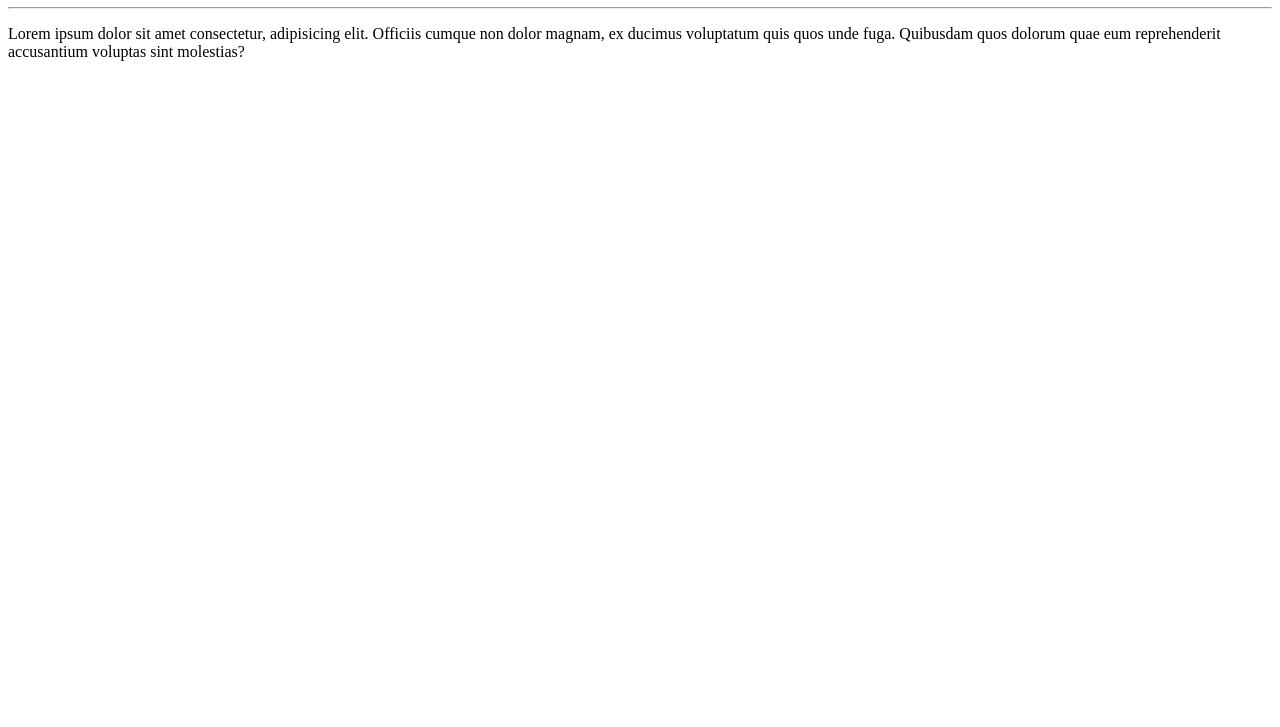
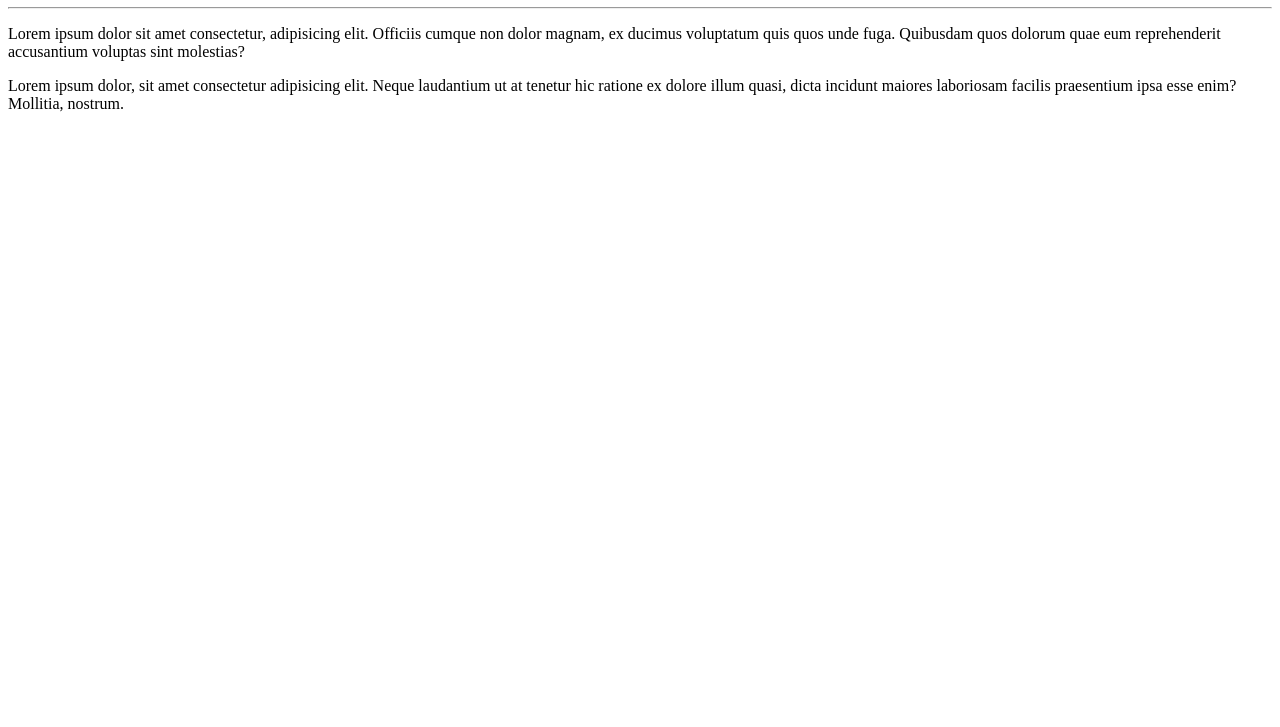
Before and after one commit to DiogoGDF/Ola-Mundo, a plain HTML site: page site-exemplo/index.html in a window 1280 px wide. Shown: the part 73-800 px from the top of the page. Drawn offline with Linux system fonts and the light colour scheme.

Commit message:
Adicionei um parágrafo

```diff
--- a/site-exemplo/index.html
+++ b/site-exemplo/index.html
@@ -10,6 +10,7 @@
     <h1>Olá, Mundo!</h1>
     <hr>
     <p>Lorem ipsum dolor sit amet consectetur, adipisicing elit. Officiis cumque non dolor magnam, ex ducimus voluptatum quis quos unde fuga. Quibusdam quos dolorum quae eum reprehenderit accusantium voluptas sint molestias?</p>
+    <p>Lorem ipsum dolor, sit amet consectetur adipisicing elit. Neque laudantium ut at tenetur hic ratione ex dolore illum quasi, dicta incidunt maiores laboriosam facilis praesentium ipsa esse enim? Mollitia, nostrum.</p>
 
 </body>
 </html>
```
